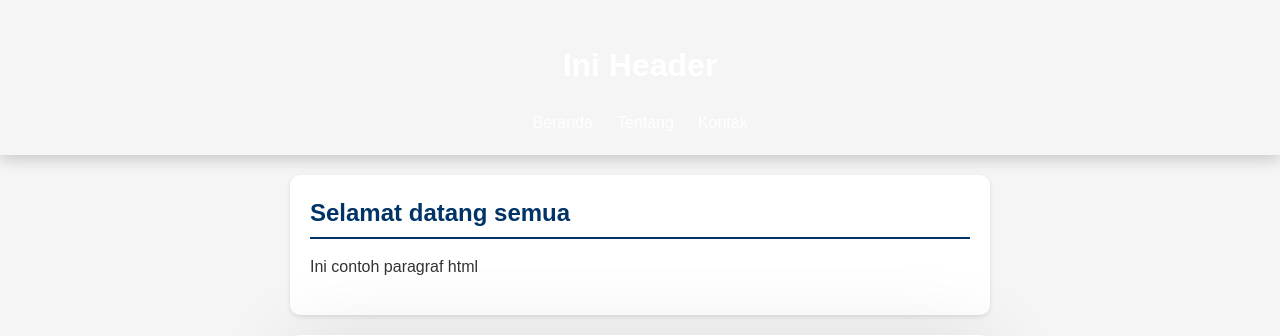
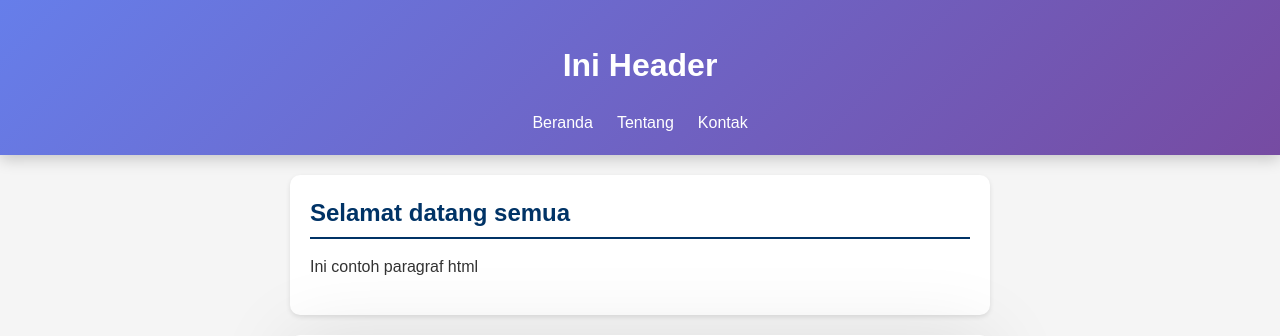
Before and after one commit to 2511500010-crypto/2511500010-PWD-TI1A-2526, a PHP site: page /pertemuan-04/index.html in a window 1280 px wide. Shown: the top 336 px of the page. Run offline with PHP 8.4, Linux system fonts and the light colour scheme.

Commit message:
Perbaikan Merubah warna pada Styling Header

```diff
--- a/pertemuan-04/style.css
+++ b/pertemuan-04/style.css
@@ -11,7 +11,7 @@ body {
 }
 
 header {
-  background: linear-gradient(135 deg, #667eea 0%, #764ba2 100%);
+  background: linear-gradient(135deg, #667eea 0%, #764ba2 100%);
   color: #fff;
   padding: 20px;
   text-align: center;
```
Also changed, not shown: pertemuan-04/README.md.
